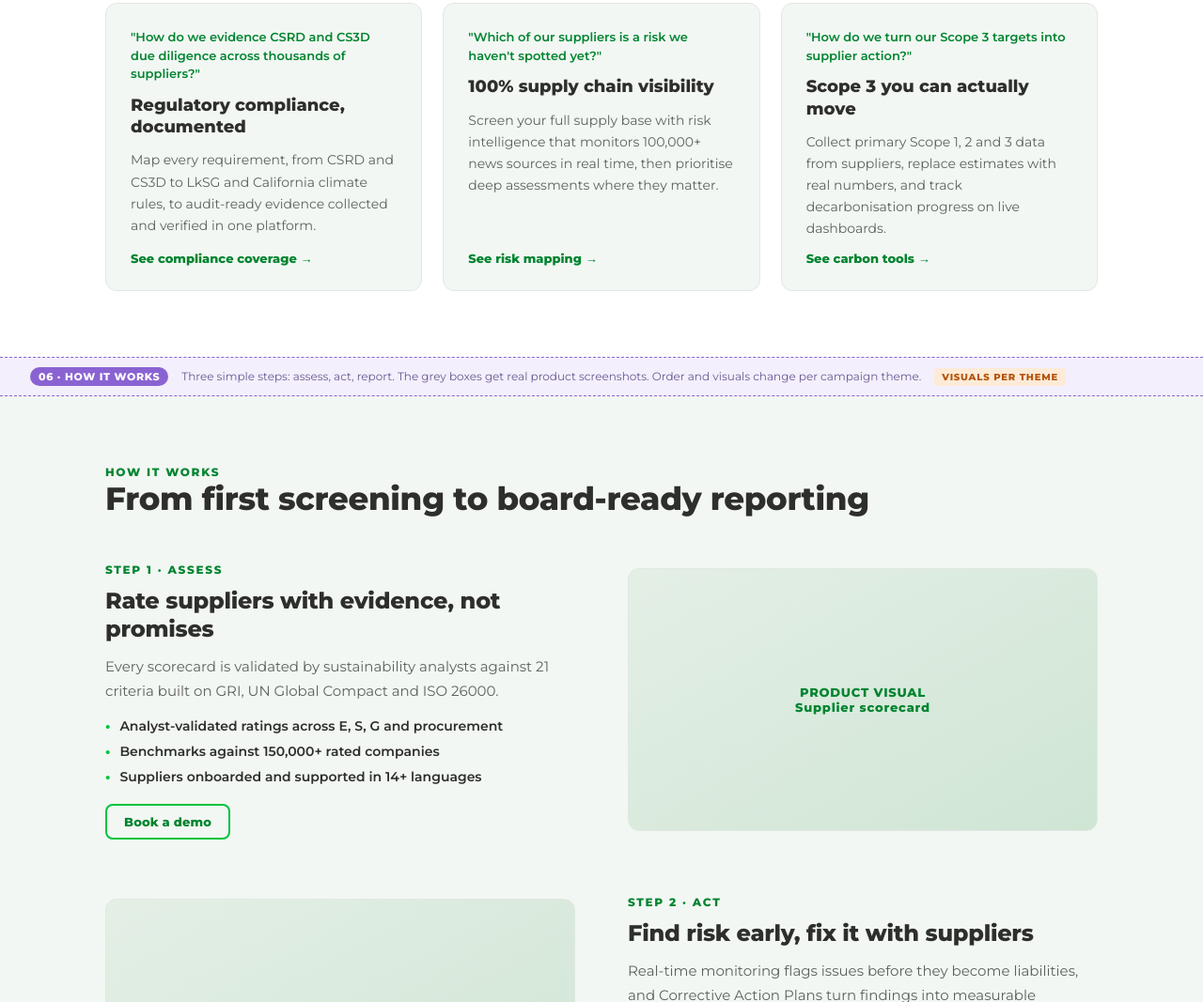
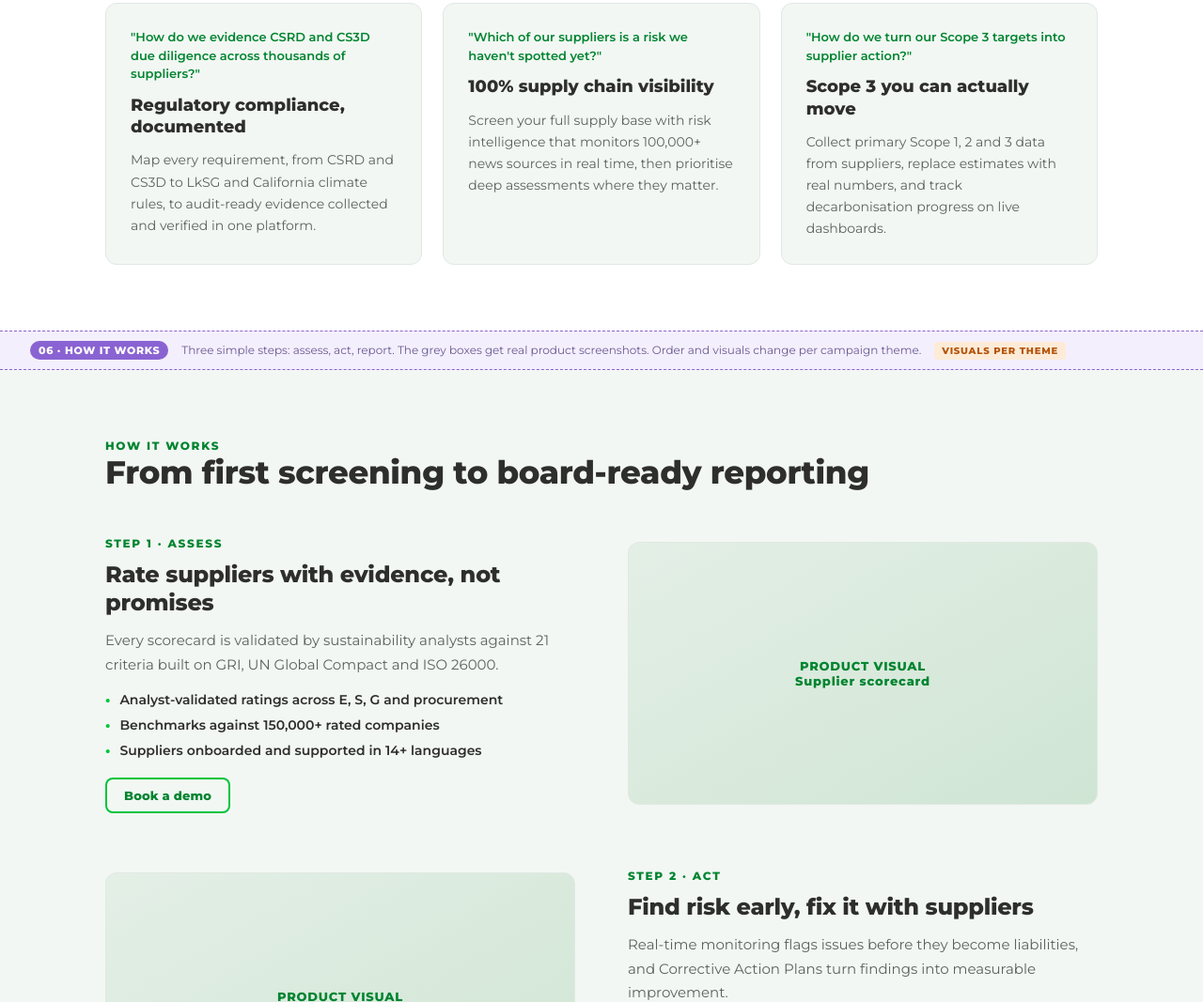
Before and after one commit to danielpopamd/ecovadis-lp-template, a plain HTML site: page index.html in a window 1280 px wide. Shown: the part 1659-2726 px from the top of the page at 94% size. Drawn offline with Linux system fonts and the light colour scheme.

Commit message:
Pain cards: drop link-style CTAs
Co-Authored-By: Claude Fable 5 <noreply@anthropic.com>

```diff
--- a/index.html
+++ b/index.html
@@ -153,8 +153,6 @@ h2.sec{font-size:clamp(24px,3.2vw,34px);font-weight:800;line-height:1.2;letter-s
 .pain .q{font-size:13px;font-weight:600;color:var(--green-mid);line-height:1.5}
 .pain h3{font-size:18px;font-weight:800;line-height:1.3}
 .pain p{font-size:14px;line-height:1.65;color:var(--ink-soft);font-weight:400}
-.pain a{margin-top:auto;font-size:13px;font-weight:800;color:var(--green-mid);text-decoration:none}
-.pain a:hover{text-decoration:underline}
 
 /* feature rows */
 .features{padding:70px 0;background:var(--mist)}
@@ -394,19 +392,16 @@ h2.sec{font-size:clamp(24px,3.2vw,34px);font-weight:800;line-height:1.2;letter-s
           <span class="q">"How do we evidence CSRD and CS3D due diligence across thousands of suppliers?"</span>
           <h3>Regulatory compliance, documented</h3>
           <p>Map every requirement, from CSRD and CS3D to LkSG and California climate rules, to audit-ready evidence collected and verified in one platform.</p>
-          <a href="#form">See compliance coverage →</a>
         </article>
         <article class="pain">
           <span class="q">"Which of our suppliers is a risk we haven't spotted yet?"</span>
           <h3>100% supply chain visibility</h3>
           <p>Screen your full supply base with risk intelligence that monitors 100,000+ news sources in real time, then prioritise deep assessments where they matter.</p>
-          <a href="#form">See risk mapping →</a>
         </article>
         <article class="pain">
           <span class="q">"How do we turn our Scope 3 targets into supplier action?"</span>
           <h3>Scope 3 you can actually move</h3>
           <p>Collect primary Scope 1, 2 and 3 data from suppliers, replace estimates with real numbers, and track decarbonisation progress on live dashboards.</p>
-          <a href="#form">See carbon tools →</a>
         </article>
       </div>
     </div>
```
